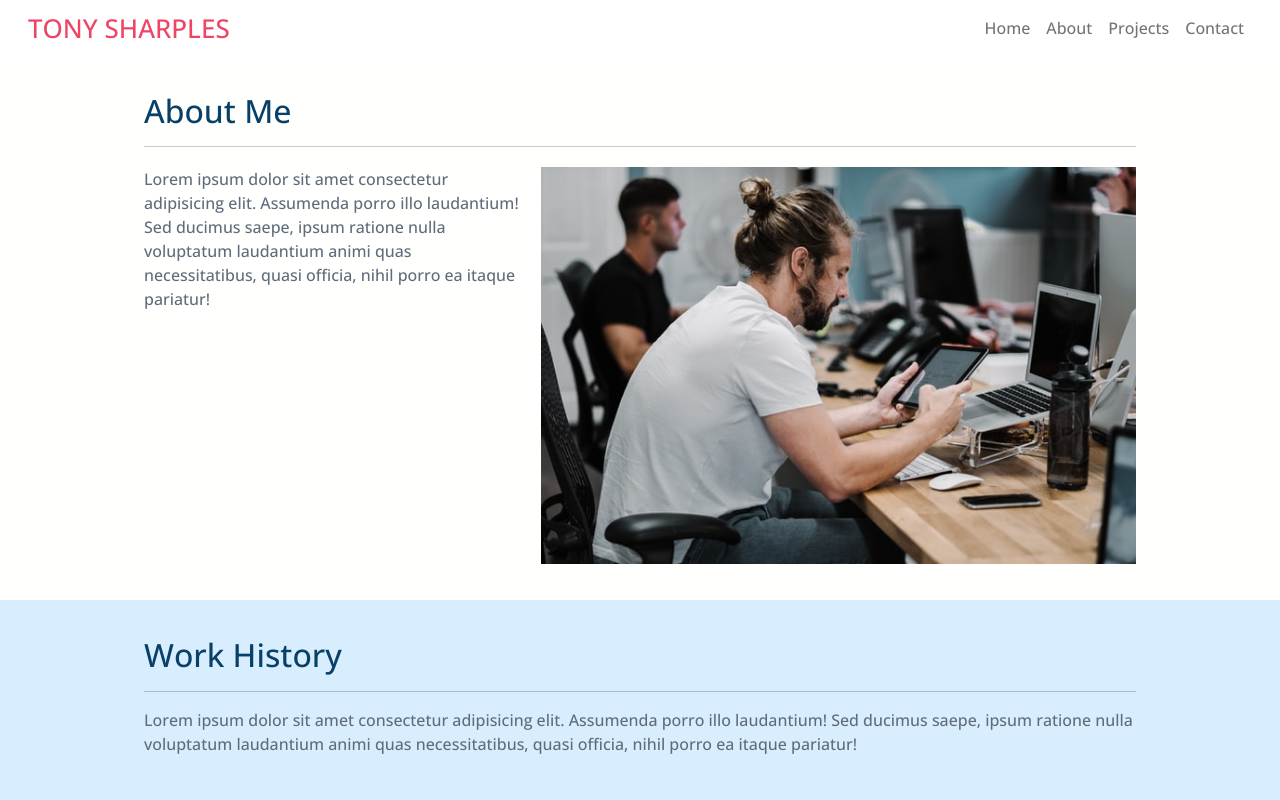
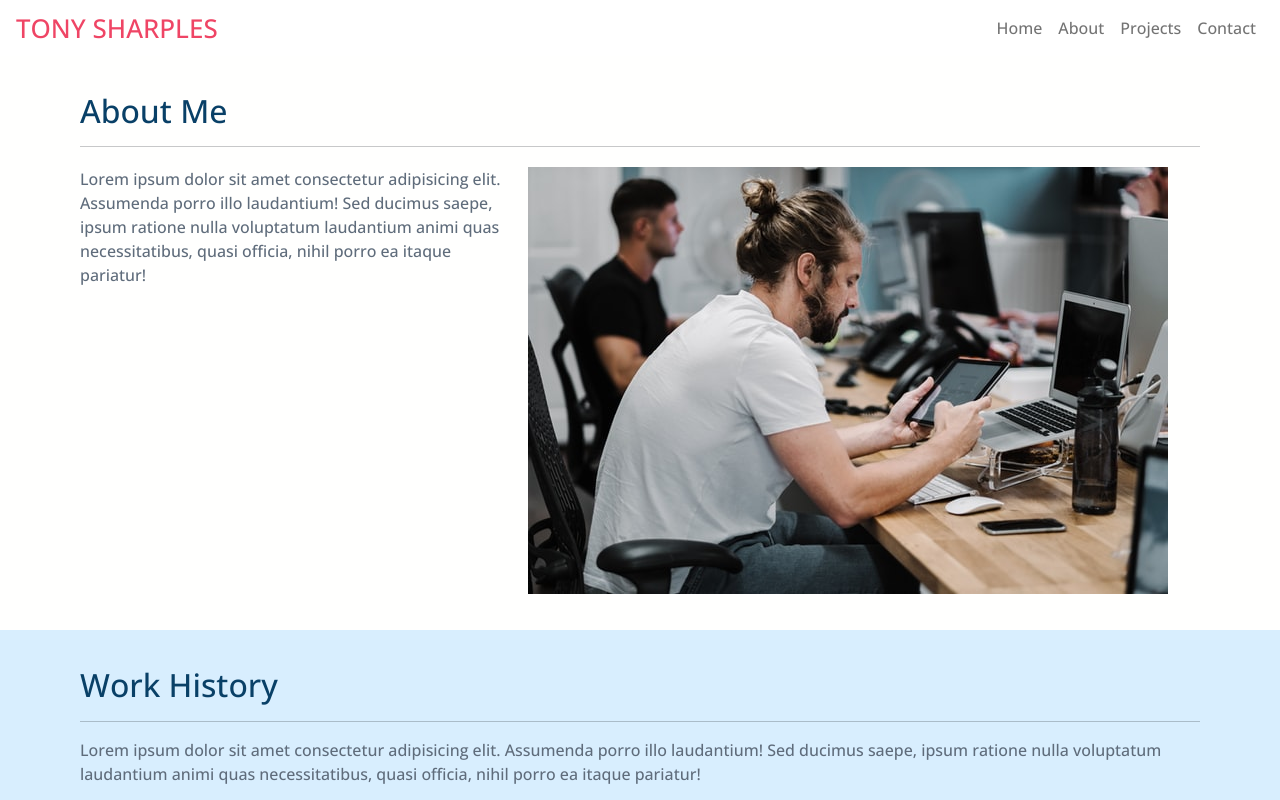
Before and after one commit to Barenbik/old-personal-website, a plain HTML site: page index.html in a window 1280 px wide. Shown: the top 800 px of the page. Drawn offline with nearby package versions, Linux system fonts and the light colour scheme.

Commit message:
Update padding and margins of content

```diff
--- a/style.css
+++ b/style.css
@@ -38,6 +38,10 @@ footer {
     flex-grow: 0;
 }
 
+.container-fluid {
+    padding: 0;
+}
+
 .title {
     color: #ef4565;
     text-transform: uppercase;
@@ -48,7 +52,7 @@ footer {
 
 .section-wrapper {
     padding: 1rem;
-    width: 80%;
+    width: 90%;
     margin: auto;
 }
 
@@ -135,7 +139,10 @@ footer {
         align-items: center;
         flex-wrap: wrap;
         margin: auto;
-        /* max-width: 80%; */
+    }
+
+    .section-wrapper {
+        width: 90%;
     }
 
     .section-content {
```
